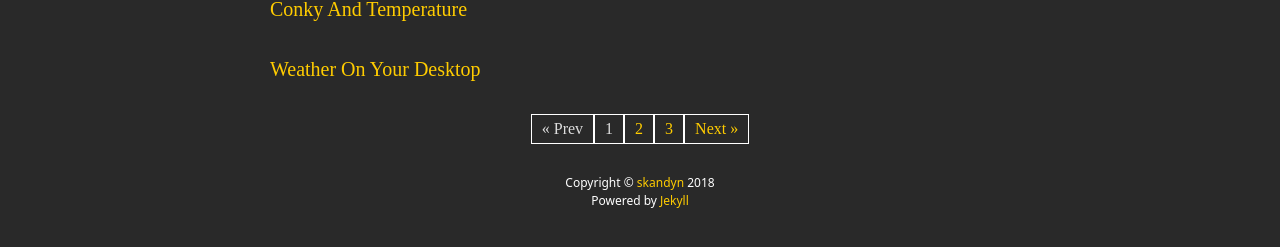
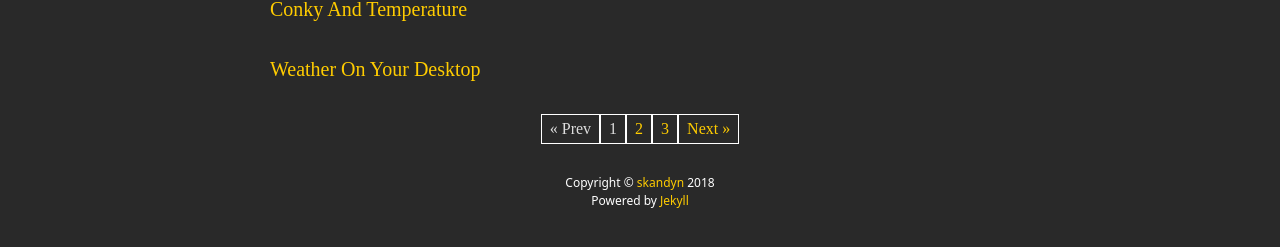
Before and after one commit to skandyn-sh/skandyn-sh.github.io, a Jekyll site: the page built from index.html, in a window 1280 px wide. Shown: the part 571-818 px from the top of the page. Built offline with Jekyll 4.4.1, drawn with Linux system fonts in a browser that asks for light colours; nearby versions of some CDN libraries; library files that are not in the unit come from our copies; the list of posts is cut into pages by our own code; comment, search, counter and statistics services are not loaded.

Commit message:
Update _layout.scss

```diff
--- a/_sass/_layout.scss
+++ b/_sass/_layout.scss
@@ -194,7 +194,7 @@
 }
 
 .pagination a, .pagination span {
-    padding: 2px 10px;
+    padding: 2px 8px;
     border: 1px solid #fff;
     margin-left: -2px;
     margin-right: -2px;
```
